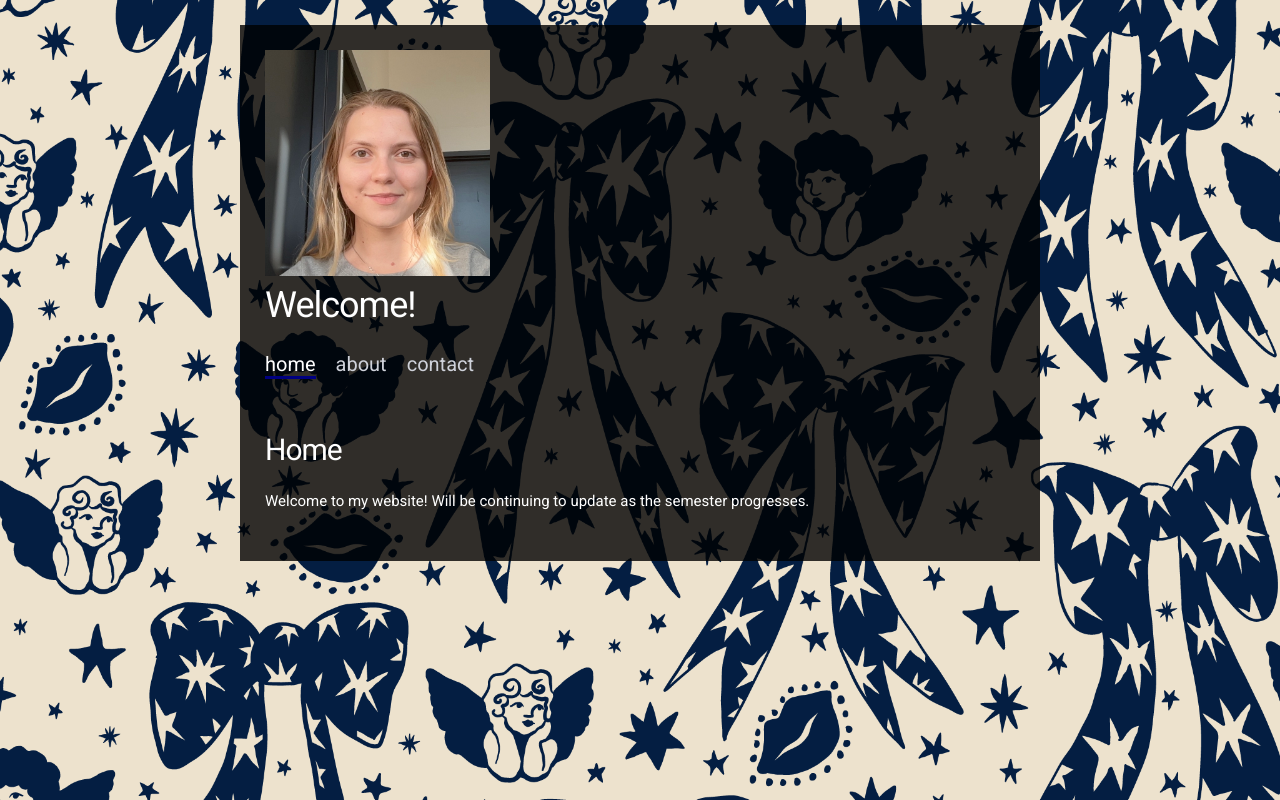
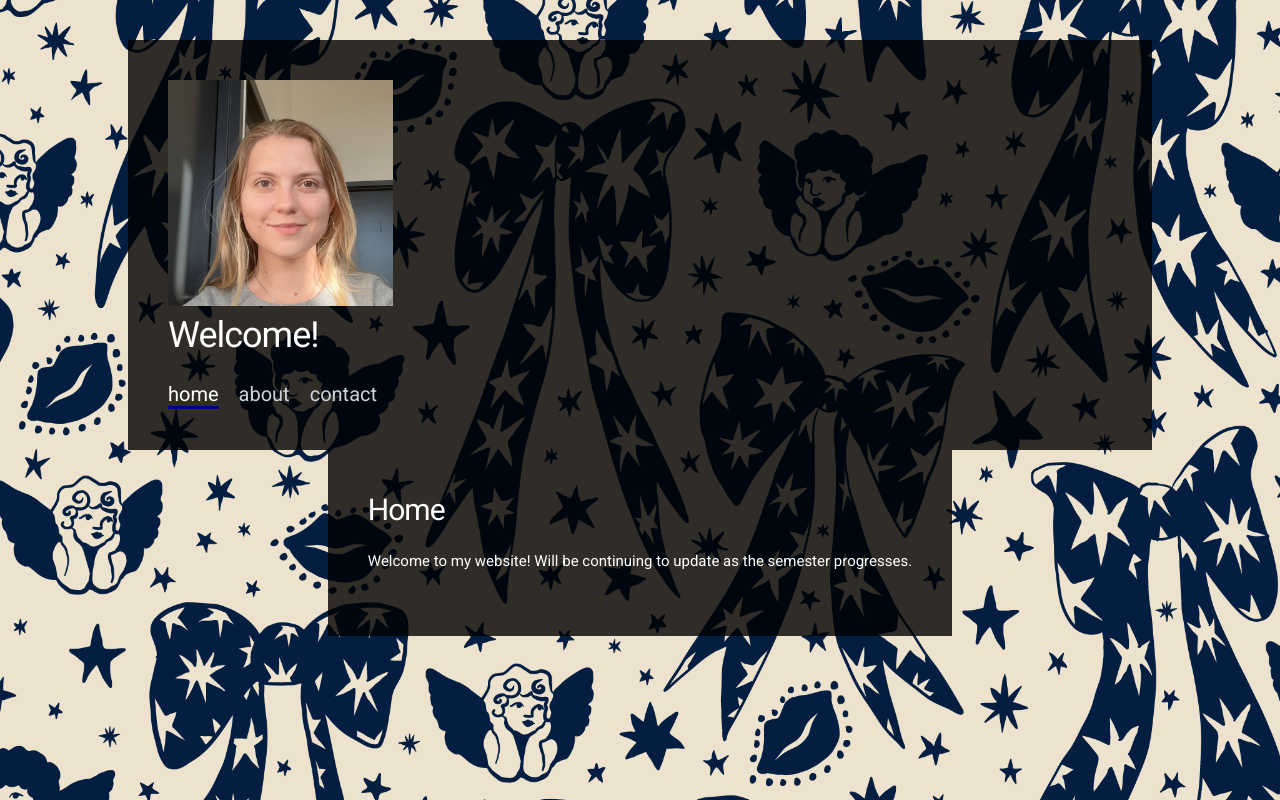
Before and after one commit to isabelstec/isabelstec.github.io, a plain HTML site: page index.html in a window 1280 px wide. Drawn offline with nearby package versions, Linux system fonts and the light colour scheme.

Commit message:
Add files via upload

```diff
--- a/style.css
+++ b/style.css
@@ -130,3 +130,61 @@ ul.main-menu li a.active {
 .show {
   display:block;
 }
+
+/* Media Queries */
+
+/* Default styles for mobile devices (up to 767px) */
+body {
+  padding: 15px;
+}
+
+/* Tablet devices (768px and up) */
+@media (min-width: 768px) {
+  body {
+    max-width: 90%;
+    margin: 20px auto;
+  }
+
+  header, #content, footer {
+    padding: 30px;
+  }
+
+  ul.main-menu {
+    justify-content: center; /* Center the menu */
+  }
+
+  ul.main-menu li a {
+    font-size: 1.8rem;
+    margin-right: 15px;
+  }
+}
+
+/* Desktop devices (1024px and up) */
+@media (min-width: 1024px) {
+  body {
+    max-width: 80%;
+    margin: 25px auto;
+  }
+
+  header, #content, footer {
+    padding: 40px;
+  }
+
+  ul.main-menu {
+    justify-content: flex-start; /* Align left */
+  }
+
+  ul.main-menu li a {
+    font-size: 2.0rem;
+    margin-right: 20px;
+  }
+
+  #container {
+    display: flex;
+    justify-content: center;
+  }
+
+  .inner {
+    max-width: 1200px;
+  }
+}
```
